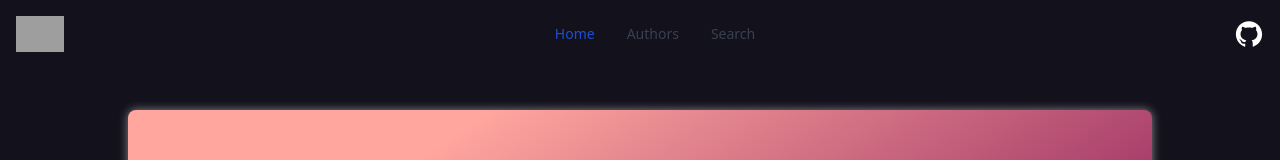
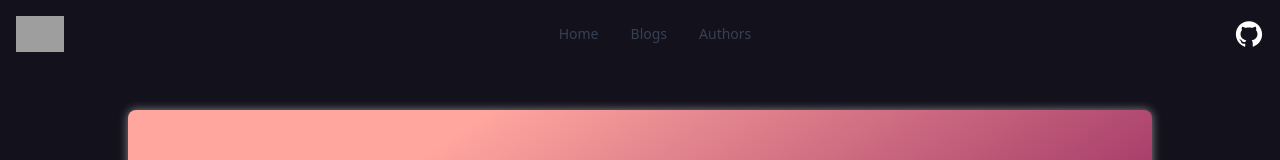
Before and after one commit to theinfosecguy/bugblogs, a Next.js app: page /authors/1 in a window 1280 px wide. Shown: the top 160 px of the page. Built offline with nearby package versions, Linux system fonts and the light colour scheme; grey boxes are pictures that could not be loaded.

Commit message:
Nav Links Updated

```diff
--- a/components/Navbar.js
+++ b/components/Navbar.js
@@ -64,8 +64,8 @@ function Navbar() {
           <ul className="font-poppins flex flex-col mt-4 md:flex-row md:space-x-8 md:mt-0 md:text-sm md:font-medium">
             <li className="font-poppins">
               <a
-                href="#"
-                className="font-poppins block py-2 pr-4 pl-3 text-white bg-blue-700 rounded md:bg-transparent md:text-blue-700 md:p-0 dark:text-white"
+                href="/"
+                className="block py-2 pr-4 pl-3 text-gray-700 border-b border-gray-100 hover:bg-gray-50 md:hover:bg-transparent md:border-0 md:p-0 md:dark:hover:text-white dark:text-gray-400 dark:hover:bg-gray-700 dark:hover:text-white md:dark:hover:bg-transparent dark:border-gray-700"
                 aria-current="page"
               >
                 Home
@@ -73,18 +73,18 @@ function Navbar() {
             </li>
             <li>
               <a
-                href="#"
-                className="block py-2 pr-4 pl-3 text-gray-700 border-b border-gray-100 hover:bg-gray-50 md:hover:bg-transparent md:border-0 md:hover:text-blue-700 md:p-0 md:dark:hover:text-white dark:text-gray-400 dark:hover:bg-gray-700 dark:hover:text-white md:dark:hover:bg-transparent dark:border-gray-700"
+                href="/posts"
+                className="block py-2 pr-4 pl-3 text-gray-700 border-b border-gray-100 hover:bg-gray-50 md:hover:bg-transparent md:border-0 md:p-0 md:dark:hover:text-white dark:text-gray-400 dark:hover:bg-gray-700 dark:hover:text-white md:dark:hover:bg-transparent dark:border-gray-700"
               >
-                Authors
+                Blogs
               </a>
             </li>
             <li>
               <a
-                href="#"
-                className="block py-2 pr-4 pl-3 text-gray-700 border-b border-gray-100 hover:bg-gray-50 md:hover:bg-transparent md:border-0 md:hover:text-blue-700 md:p-0 dark:text-gray-400 md:dark:hover:text-white dark:hover:bg-gray-700 dark:hover:text-white md:dark:hover:bg-transparent dark:border-gray-700"
+                href="/authors"
+                className="block py-2 pr-4 pl-3 text-gray-700 border-b border-gray-100 hover:bg-gray-50 md:hover:bg-transparent md:border-0 md:hover:text-white-700 md:p-0 dark:text-gray-400 md:dark:hover:text-white dark:hover:bg-gray-700 dark:hover:text-white md:dark:hover:bg-transparent dark:border-gray-700"
               >
-                Search
+                Authors
               </a>
             </li>
           </ul>
```
